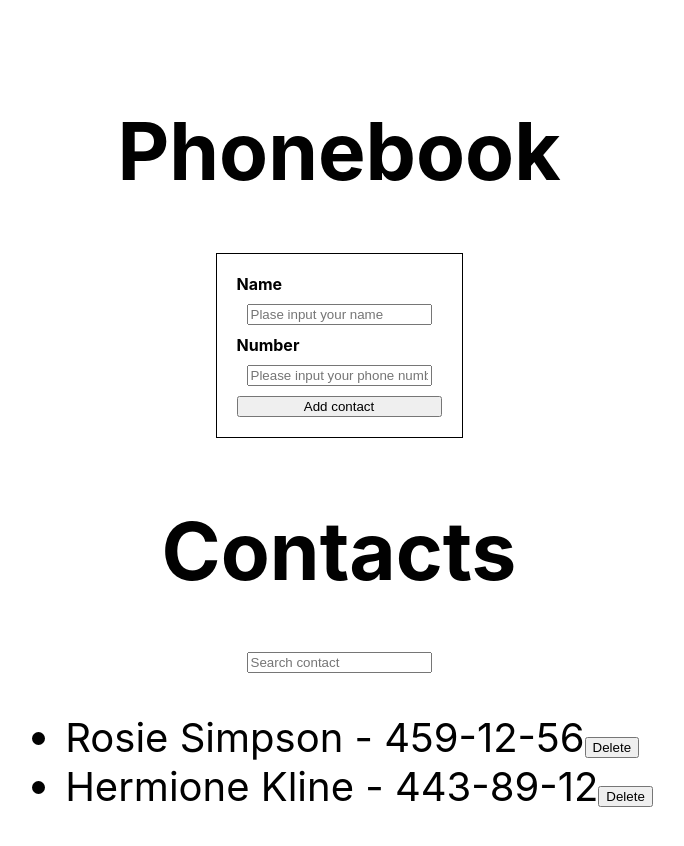
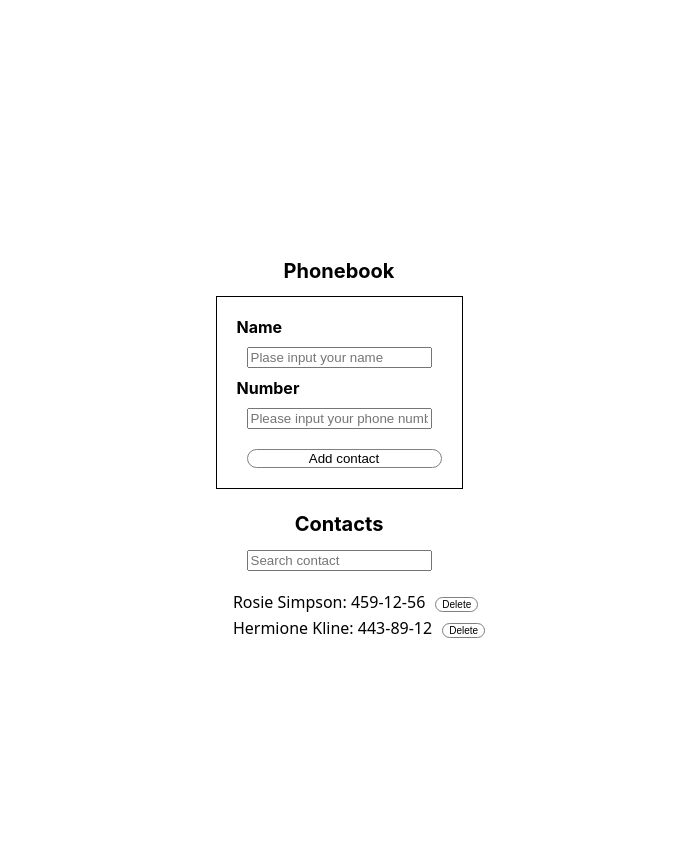
Before and after one commit to 4lxm4x/goit-react-hw-02-phonebook, a React (Create React App) app: page / in a window 1280 px wide. Shown: the top 846 px of the page, without its empty margins (301-985 px from the left). Built offline with nearby package versions, Linux system fonts and the light colour scheme.

Commit message:
added css

```diff
--- /dev/null
+++ b/src/App.css
@@ -0,0 +1,13 @@
+h1 {
+  font-size: 20px;
+}
+.mainDiv {
+  height: 100vh;
+  display: flex;
+  justify-content: center;
+  align-items: center;
+  font-size: 40;
+  color: #010101;
+  flex-direction: column;
+  padding: 50px;
+}
--- a/src/App.jsx
+++ b/src/App.jsx
@@ -2,7 +2,7 @@ import { Component } from 'react';
 import ContactForm from 'components/ContactForm/ContactForm';
 import Contacts from 'components/Contacts/Contacts';
 import Filter from './components/Filter/Filter';
-import { nanoid } from 'nanoid';
+import './App.css';
 
 class App extends Component {
   state = {
@@ -62,18 +62,7 @@ class App extends Component {
   };
   render() {
     return (
-      <div
-        style={{
-          height: '100vh',
-          display: 'flex',
-          justifyContent: 'center',
-          alignItems: 'center',
-          fontSize: 40,
-          color: '#010101',
-          flexDirection: 'column',
-          padding: '50px',
-        }}
-      >
+      <div className="mainDiv">
         <h1>Phonebook</h1>
         <ContactForm onFormSubmit={this.onHandleFormSubmit} />
         <h1>Contacts</h1>
--- a/src/components/ContactForm/ContactForm.css
+++ b/src/components/ContactForm/ContactForm.css
@@ -11,4 +11,20 @@
 .contactInput {
   width: auto;
   margin: 10px;
+  &:focus {
+    outline: 1px solid blue;
+    transform: scale(1.05);
+    transition: 300ms;
+  }
 }
+
+button {
+  background-color: #fff;
+  border: 1px solid grey;
+  margin-top: 10px;
+  margin-left: 10px;
+  border-radius: 10px;
+  &:hover {
+    background-color: lightblue;
+  }
+}
--- a/src/components/ContactForm/ContactForm.jsx
+++ b/src/components/ContactForm/ContactForm.jsx
@@ -39,6 +39,7 @@ class ContactForm extends Component {
         <label htmlFor="name">Name</label>
         <input
           type="text"
+          id="name"
           className="contactInput"
           placeholder="Plase input your name"
           name="name"
@@ -51,6 +52,7 @@ class ContactForm extends Component {
 
         <input
           type="tel"
+          id="number"
           className="contactInput"
           placeholder="Please input your phone number"
           name="number"
--- a/src/components/Contacts/Contacts.css
+++ b/src/components/Contacts/Contacts.css
@@ -0,0 +1,10 @@
+li {
+  list-style-type: none;
+  font-family: system-ui, -apple-system, BlinkMacSystemFont, 'Segoe UI', Roboto,
+    Oxygen, Ubuntu, Cantarell, 'Open Sans', 'Helvetica Neue', sans-serif;
+  font-size: 16px;
+}
+
+.deleteBtn {
+  font-size: 10px;
+}
--- a/src/components/Contacts/Contacts.jsx
+++ b/src/components/Contacts/Contacts.jsx
@@ -7,7 +7,7 @@ const Contacts = ({ contactsList, onDelete }) => {
       {contactsList.map(contact => {
         return (
           <li key={nanoid()}>
-            {contact.name} - {contact.number}
+            {contact.name}: {contact.number}
             <button className="deleteBtn" onClick={onDelete} id={contact.name}>
               Delete
             </button>
--- a/src/components/Filter/Filter.css
+++ b/src/components/Filter/Filter.css
@@ -0,0 +1,5 @@
+.filter:focus {
+  outline: 1px solid blue;
+  transform: scale(1.05);
+  transition: 300ms;
+}
```
